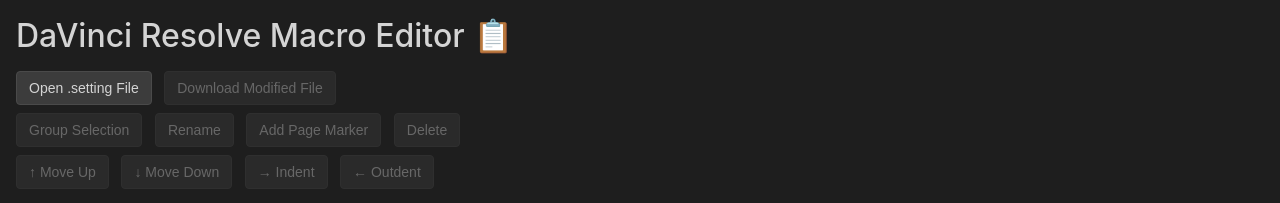
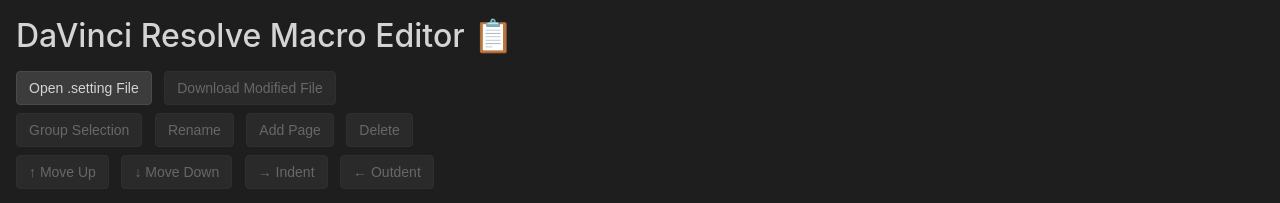
Before and after one commit to kcdlr/davinci_fusion_macro_editor, a plain HTML site: page index.html in a window 1280 px wide. Shown: the top 203 px of the page. Drawn offline with Linux system fonts and the light colour scheme.

Commit message:
一部表記を修正

```diff
--- a/index.html
+++ b/index.html
@@ -18,7 +18,7 @@
         <div class="button-group">
             <button id="group-btn" disabled>Group Selection</button>
             <button id="rename-btn" disabled>Rename</button>
-            <button id="page-btn" disabled>Add Page Marker</button>
+            <button id="page-btn" disabled>Add Page</button>
             <button id="delete-btn" disabled>Delete</button>
         </div>
         <div class="button-group">
```
